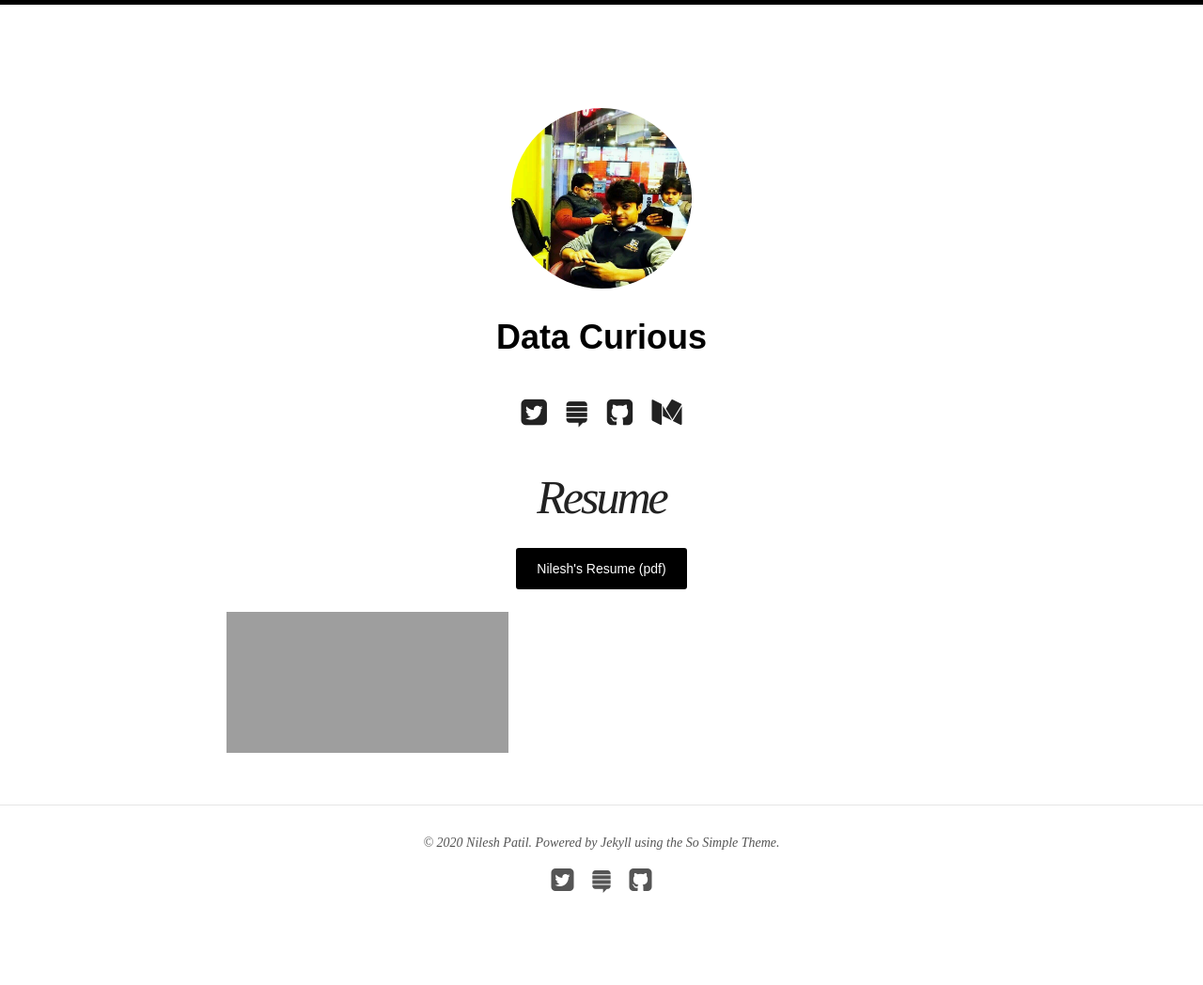
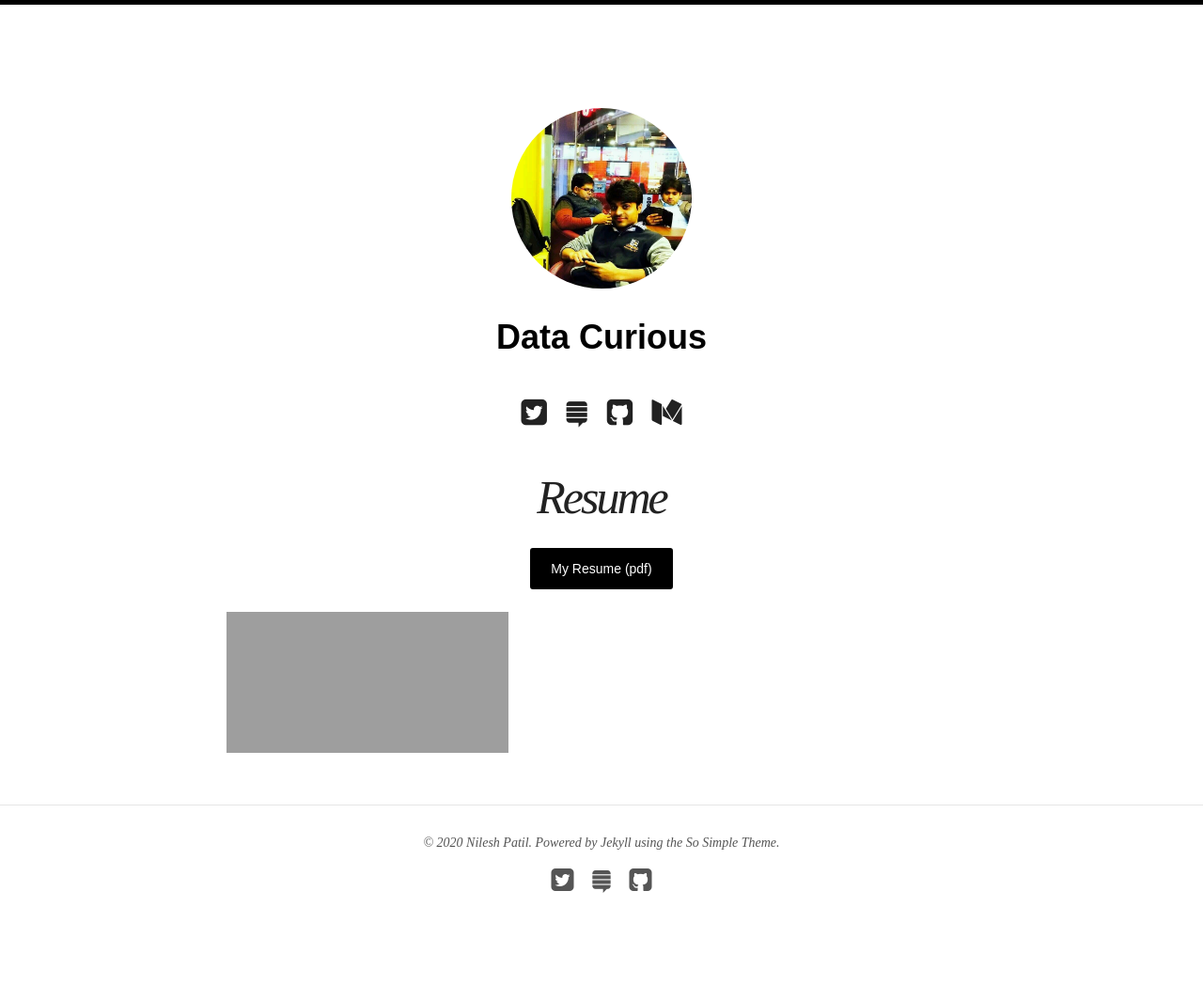
Before and after one commit to nilesh-patil/nilesh-patil.github.io, a Jekyll site: the page built from resume/index.md, in a window 1280 px wide. Shown: the whole page at 94% size. Built offline with Jekyll 4.4.1, drawn with Linux system fonts in a browser that asks for light colours; nearby versions of some CDN libraries; grey boxes are pictures that could not be loaded.

Commit message:
Update index.md

```diff
--- a/resume/index.md
+++ b/resume/index.md
@@ -8,17 +8,17 @@
  <a markdown="0"
  	 href="{{ site.url }}/resume/nilesh-patil.pdf"
  	class="btn" >
- Nilesh's Resume (pdf)
+ My Resume (pdf)
  </a>
 </center>
 
 
-<html lang="en" style="width:100%; height:100%;">
+<html lang="en" style="width:1024; height:2048;">
 <head>
   <meta http-equiv="content-type" content="text/html; charset=utf-8">
   <title>Nilesh's Resume</title>
 </head>
-  <body style="width:100%; height:100%; margin:0;">
+  <body style="width:1024; height:2048; margin:0;">
     <iframe src="https://docs.google.com/gview?url=https://github.com/nilesh-patil/nilesh-patil.github.io/raw/master/resume/nilesh-patil.pdf&embedded=true" style="width:1024; height:2048;" frameborder="0"></iframe>
   </body>
 </html>
```
